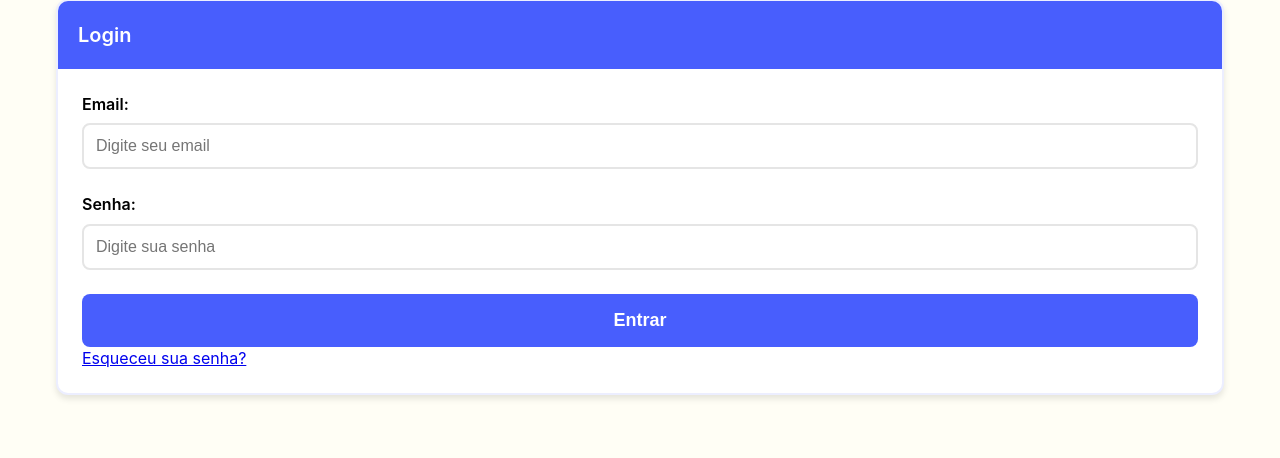
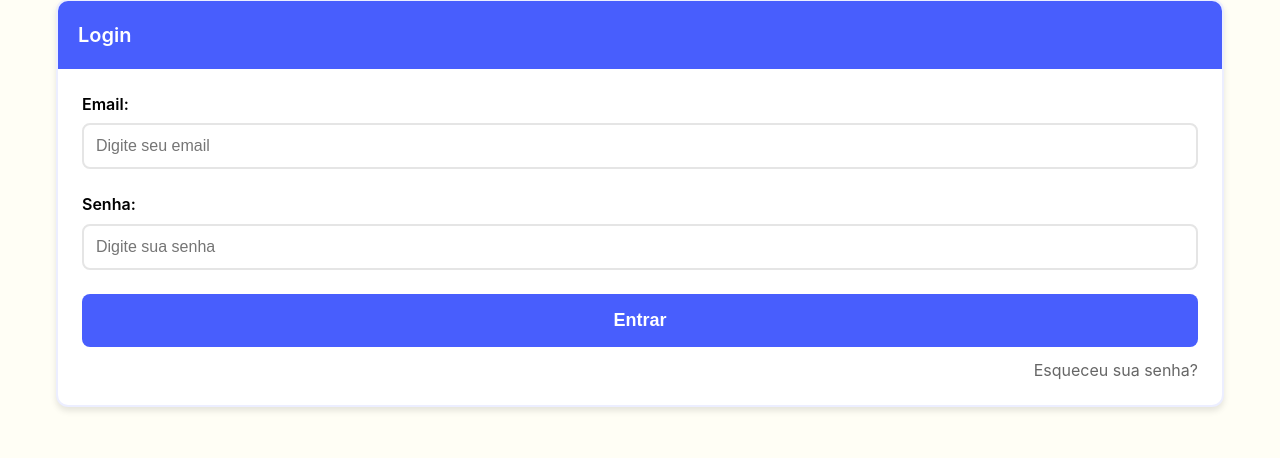
Before and after one commit to gskumlehn/bb-monitor, a Flask app: page /auth/login in a window 1280 px wide. Shown: the part 125-583 px from the top of the page. Run offline with Flask 3, Linux system fonts and the light colour scheme.

Commit message:
Altera estilo de link para esquecer a senha

```diff
--- a/app/static/css/styles.css
+++ b/app/static/css/styles.css
@@ -393,3 +393,28 @@ body {
     margin: 0 8px;
     color: var(--muted-foreground);
 }
+
+/* Forgot password link styling */
+.forgot-password-wrapper {
+    margin-top: 0.75rem; /* spacing between the submit button and the link */
+    display: flex;
+    justify-content: flex-end; /* align to the right */
+}
+
+/* changed: use a darker gray for the link (not the border color) */
+.forgot-link,
+.forgot-link:link,
+.forgot-link:visited,
+.forgot-link:active,
+.forgot-link:focus {
+    color: var(--muted-foreground); /* darker gray instead of border */
+    text-decoration: none;
+    outline: none;
+    transition: color 0.15s ease;
+}
+
+/* hover should be noticeably darker */
+.forgot-link:hover {
+    color: var(--foreground); /* darker on hover */
+    text-decoration: none;
+}
--- a/app/templates/login.html
+++ b/app/templates/login.html
@@ -40,8 +40,8 @@
                         Entrar
                     </button>
                 </form>
-                <div class="form-footer">
-                    <a href="#" class="small-link" id="forgotPasswordTrigger">Esqueceu sua senha?</a>
+                <div class="forgot-password-wrapper">
+                    <a href="#" id="forgotPasswordTrigger" class="forgot-link">Esqueceu sua senha?</a>
                 </div>
             </div>
         </div>
```
